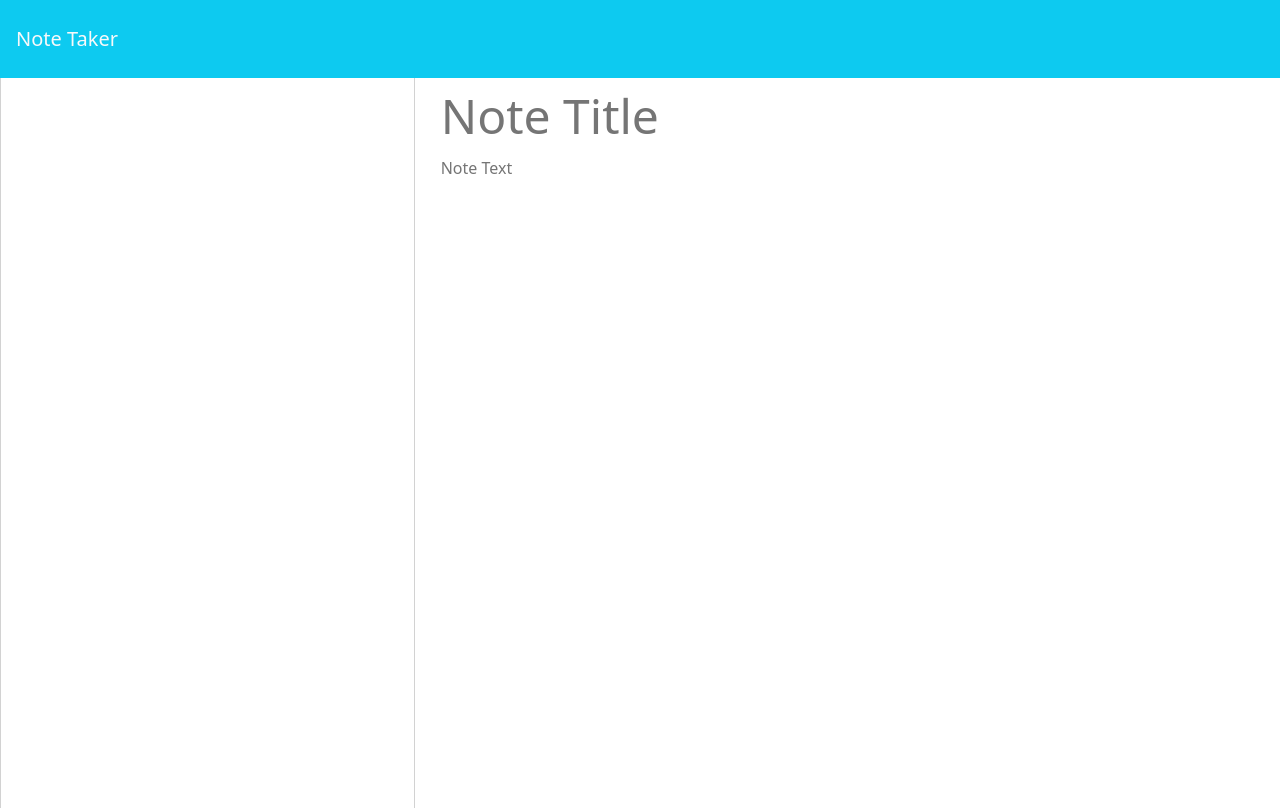
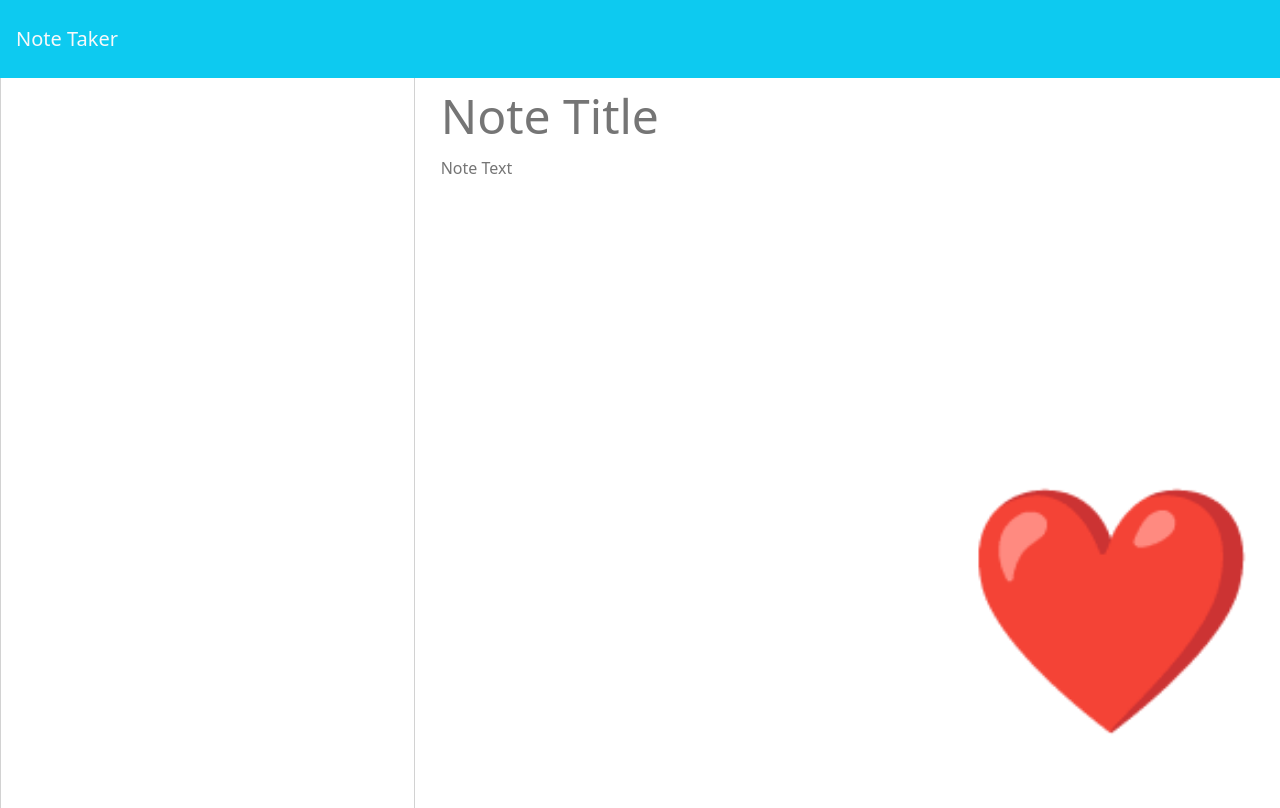
Before and after one commit to Michael-Chiem/Mostly-Sunny, a website: page public/notes.html in a window 1280 px wide. Drawn offline with nearby package versions, Linux system fonts and the light colour scheme; no server answers.

Commit message:
Updating the NOTES.html file

```diff
--- a/public/notes.html
+++ b/public/notes.html
@@ -53,6 +53,9 @@
         </div>
       </div>
     </div>
+    <div style="position: fixed; bottom: 20px; right: 20px;">
+      <span style="font-size: 240px; color: red;">❤️</span>
+    </div>
     <script src="/assets/js/index.js"></script>
   </body>
 </html>
```
